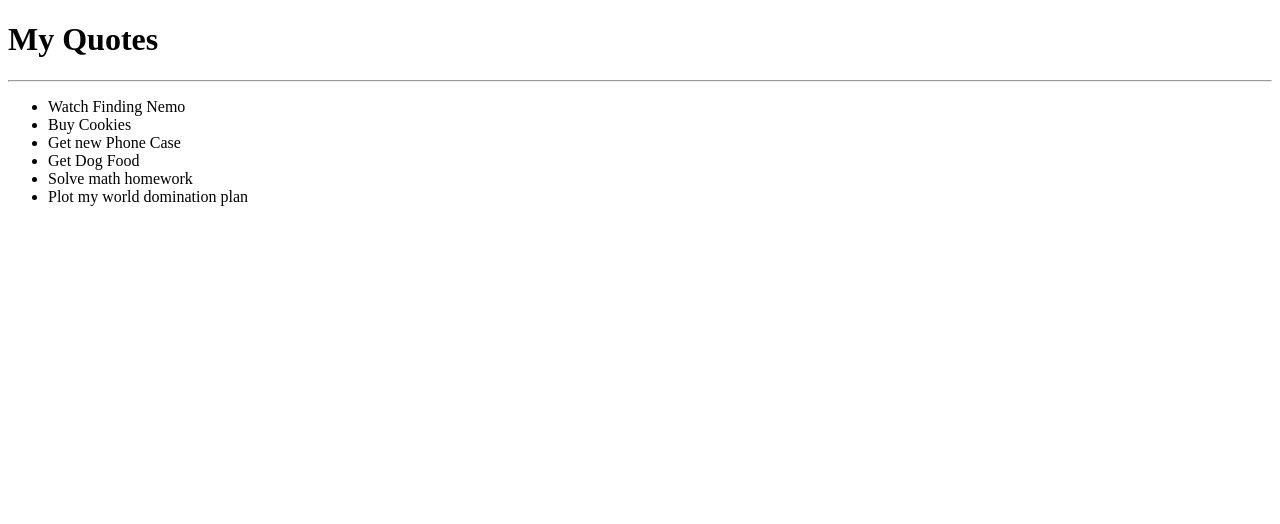
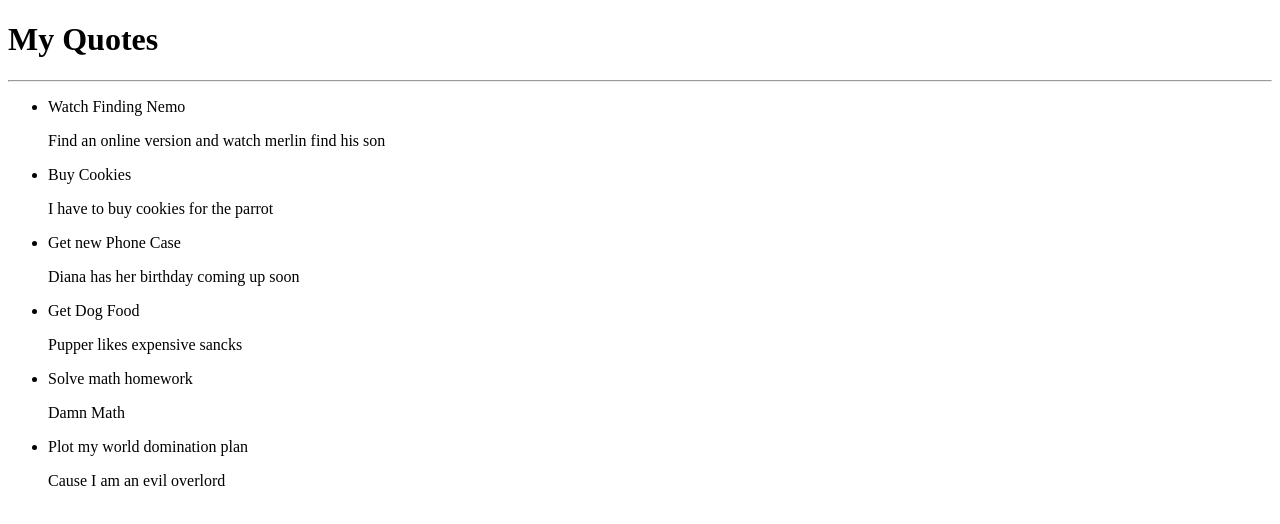
Before and after one commit to samiyah1/Quotes, an Angular app: page / in a window 1280 px wide. Shown: the top 524 px of the page. Built offline with nearby package versions, Linux system fonts and the light colour scheme.

Commit message:
add changes

```diff
--- a/src/app/quote-details/quote-details.component.html
+++ b/src/app/quote-details/quote-details.component.html
@@ -1,3 +1 @@
-<p>
-  quote-details works!
-</p>
+<p>{{quote.description}}</p>
--- a/src/app/quote-details/quote-details.component.ts
+++ b/src/app/quote-details/quote-details.component.ts
@@ -1,12 +1,12 @@
-import { Component, OnInit } from '@angular/core';
-
+import { Component, OnInit, Input } from '@angular/core';
+import { Quote } from '../quote';
 @Component({
   selector: 'app-quote-details',
   templateUrl: './quote-details.component.html',
   styleUrls: ['./quote-details.component.css']
 })
 export class QuoteDetailsComponent implements OnInit {
-
+@Input() quote: Quote;
   constructor() { }
 
   ngOnInit() {
--- a/src/app/quote/quote.component.html
+++ b/src/app/quote/quote.component.html
@@ -4,5 +4,6 @@
 <ul>
   <div *ngFor='let quote of quotes'>
     <li>{{quote.name}}</li>
+    <app-quote-details [quote]='quote'></app-quote-details>
 </div>
   </ul>
```
